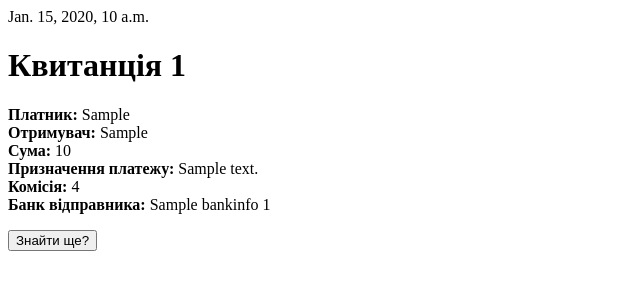
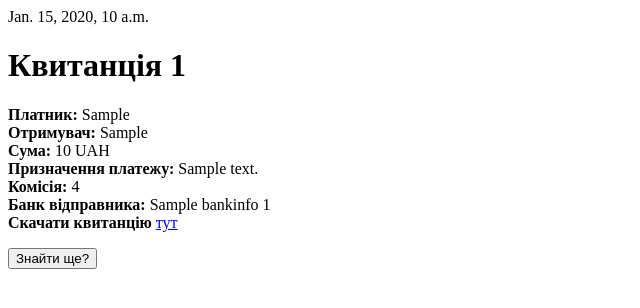
Before and after one commit to Yariquezz/check_gov_ua, a Django app: template rbapi/apps/api/templates/api/check.html in a window 1280 px wide. Shown: the top 308 px of the page, without its empty margins (0-640 px from the left). Run offline with Django 3.2, Linux system fonts and the light colour scheme; tables that the repository leaves empty hold one stand-in row (values such as "Sample post"); the template is opened without the code that fills it: values that come from a table or form of the project are taken from there, most other values are stand-ins (such as "Sample title", 1, 10 or a date in 2020); parts of the project's set-up code (start-up, migrations or seed data) failed here and were passed over.

Commit message:
add link to download

```diff
--- a/rbapi/apps/api/templates/api/check.html
+++ b/rbapi/apps/api/templates/api/check.html
@@ -1,9 +1,11 @@
 <!DOCTYPE html>
 <html lang="en">
+
 <head>
     <meta charset="UTF-8">
     <title>Check</title>
 </head>
+
 <body>
     {% block body %}{% endblock %}
 
@@ -13,15 +15,16 @@
 
     <h1> Квитанція {{ check.receipt_id }}</h1>
     <p>
-    <strong>Платник: </strong> {{ check.sender }} <br/>
-    <strong>Отримувач: </strong> {{ check.recipient }} <br/>
-    <strong>Сума: </strong> {{ check.amount }} <br/>
-    <strong>Призначення платежу: </strong>{{ check.description }} <br/>
+        <strong>Платник: </strong> {{ check.sender }} <br />
+        <strong>Отримувач: </strong> {{ check.recipient }} <br />
+        <strong>Сума: </strong> {{ check.amount }} UAH<br />
+        <strong>Призначення платежу: </strong>{{ check.description }} <br />
 
-{% if  check.commissionRate > 0 %}
-    <strong>Комісія:</strong> {{ check.commissionRate }} <br/>
+        {% if check.commissionRate > 0 %}
+        <strong>Комісія:</strong> {{ check.commissionRate }} <br />
         {% endif %}
-    <strong>Банк відправника: </strong>{{ bank }} <br/>
+        <strong>Банк відправника: </strong>{{ bank }} <br />
+        <strong>Скачати квитанцію </strong><a href="http://localhost:8000/api/{{ check.link_code }}">тут</a> <br />
 
     </p>
     {% else %}
@@ -33,4 +36,5 @@
     <a href="../"><button>Знайти ще?</button></a>
 
 </body>
+
 </html>
```
Lines whose indentation alone changed are shown as unchanged.
